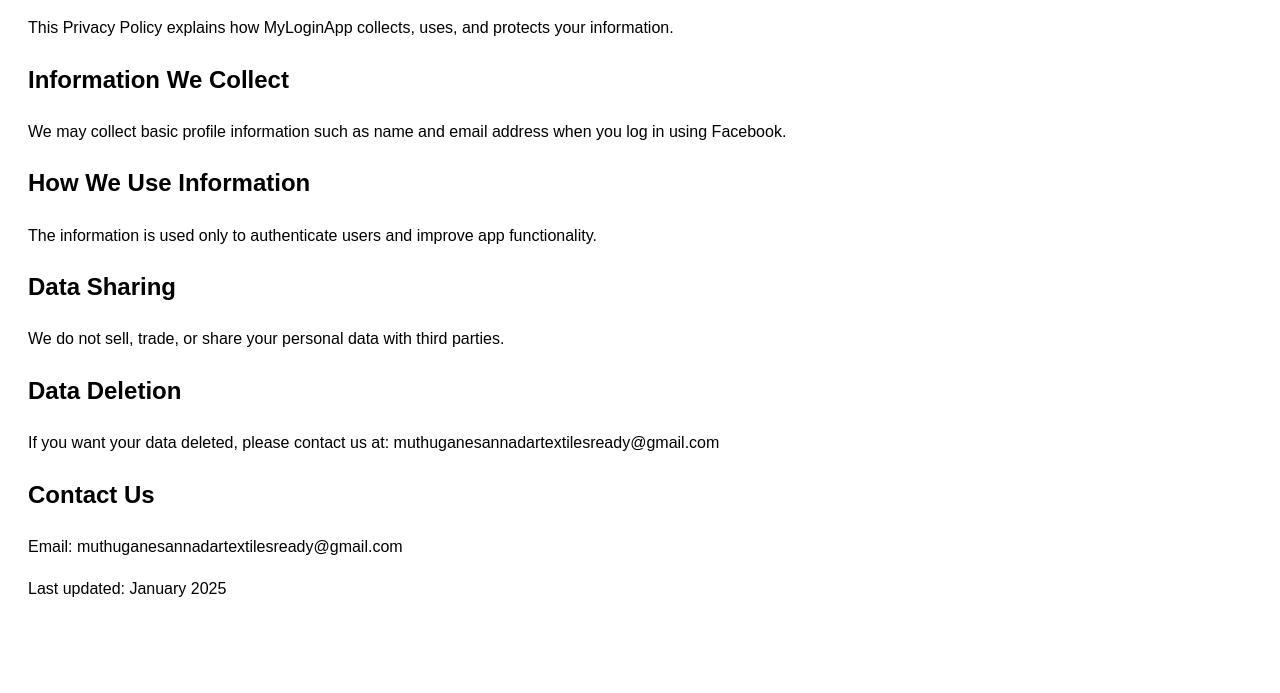
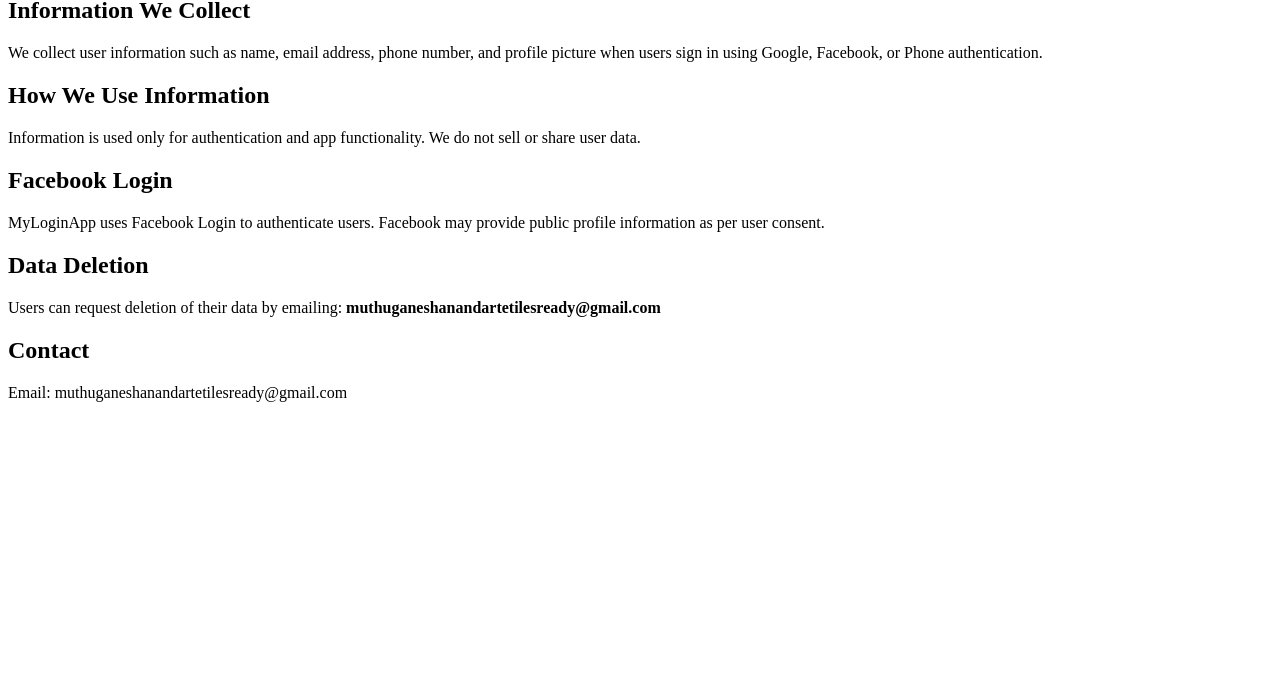
Before and after one commit to sanjayrajm/myapplication-privacy, a plain HTML site: page index.html in a window 1280 px wide. Shown: the part 107-800 px from the top of the page. Drawn offline with Linux system fonts and the light colour scheme.

Commit message:
Update index.html

```diff
--- a/index.html
+++ b/index.html
@@ -1,30 +1,18 @@
-<!DOCTYPE html>
-<html lang="en">
-<head>
-  <meta charset="UTF-8">
-  <title>Privacy Policy</title>
-  <meta name="viewport" content="width=device-width, initial-scale=1">
-</head>
-<body style="font-family: Arial; padding: 20px; line-height: 1.6;">
-  <h1>Privacy Policy</h1>
+<h1>Privacy Policy</h1>
 
-  <p>This Privacy Policy explains how MyLoginApp collects, uses, and protects your information.</p>
+<p>This Privacy Policy applies to the MyLoginApp Android application.</p>
 
-  <h2>Information We Collect</h2>
-  <p>We may collect basic profile information such as name and email address when you log in using Facebook.</p>
+<h2>Information We Collect</h2>
+<p>We collect user information such as name, email address, phone number, and profile picture when users sign in using Google, Facebook, or Phone authentication.</p>
 
-  <h2>How We Use Information</h2>
-  <p>The information is used only to authenticate users and improve app functionality.</p>
+<h2>How We Use Information</h2>
+<p>Information is used only for authentication and app functionality. We do not sell or share user data.</p>
 
-  <h2>Data Sharing</h2>
-  <p>We do not sell, trade, or share your personal data with third parties.</p>
+<h2>Facebook Login</h2>
+<p>MyLoginApp uses Facebook Login to authenticate users. Facebook may provide public profile information as per user consent.</p>
 
-  <h2>Data Deletion</h2>
-  <p>If you want your data deleted, please contact us at: muthuganesannadartextilesready@gmail.com</p>
+<h2>Data Deletion</h2>
+<p>Users can request deletion of their data by emailing: <b>muthuganeshanandartetilesready@gmail.com</b></p>
 
-  <h2>Contact Us</h2>
-  <p>Email: muthuganesannadartextilesready@gmail.com</p>
-
-  <p>Last updated: January 2025</p>
-</body>
-</html>
+<h2>Contact</h2>
+<p>Email: muthuganeshanandartetilesready@gmail.com</p>
```
